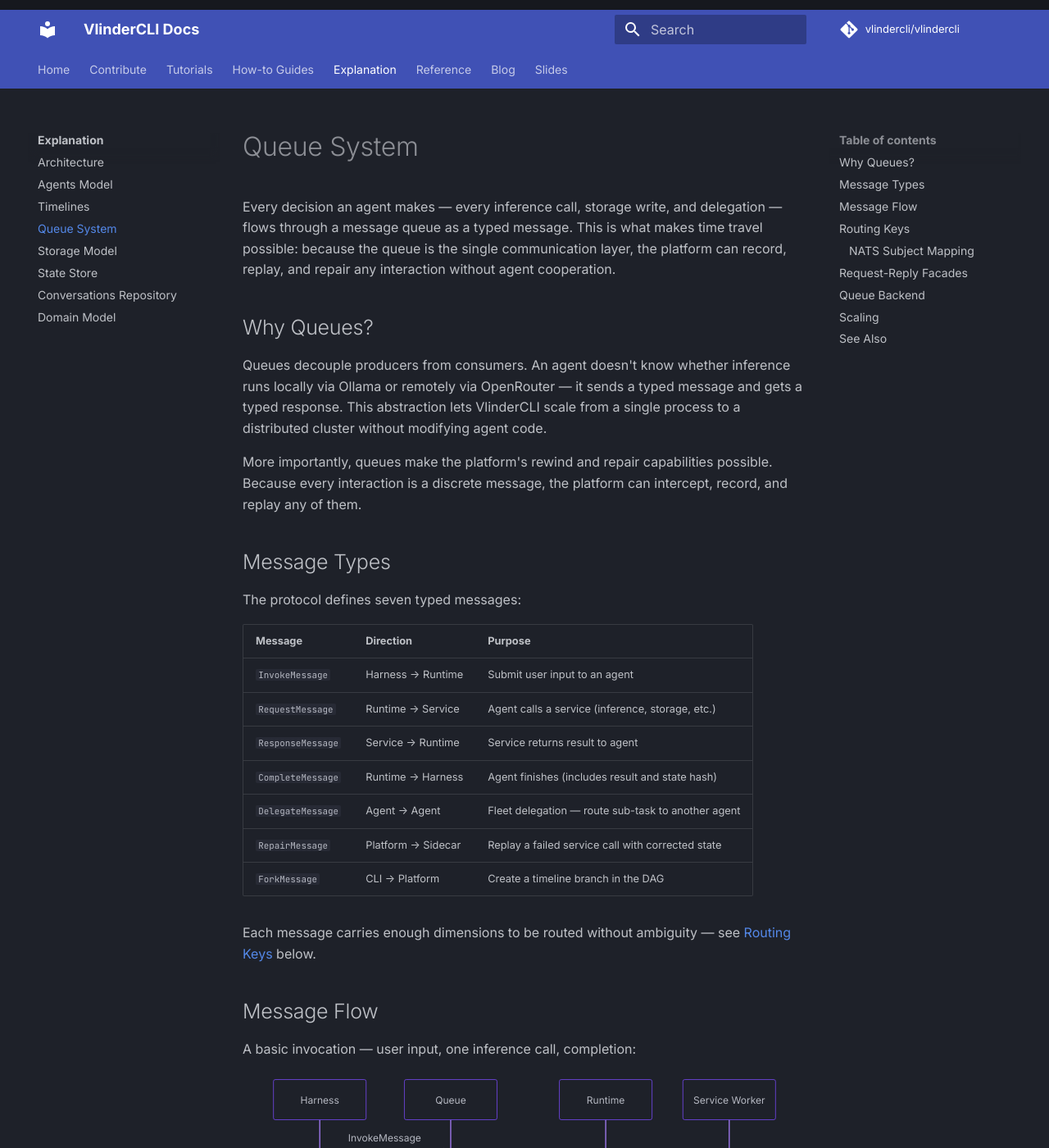
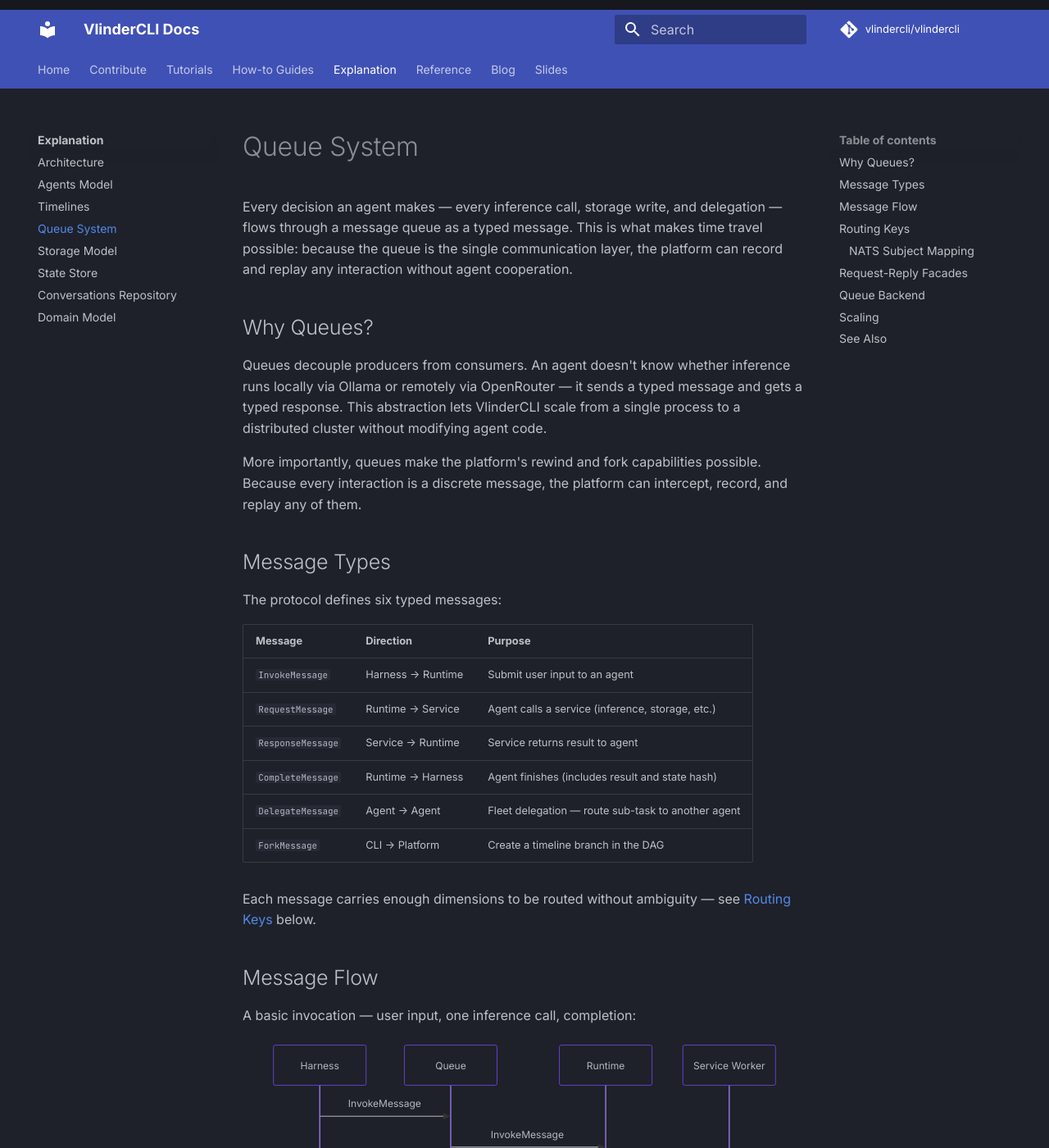
Before and after one commit to vlindercli/public-docs, an MkDocs documentation site: the page built from docs/content/explanation/queue-system.md, in a window 1280 px wide and 1400 px high. Shown: the whole window at 82% size. Built offline with MkDocs 1.6.1 and Material for MkDocs 9.7.7, drawn with Linux system fonts in a browser that asks for light colours; comment, search, counter and statistics services are not loaded; some of the changed text lies outside the part shown.

Commit message:
Remove repair references from queue system explanation

````diff
--- a/docs/content/explanation/queue-system.md
+++ b/docs/content/explanation/queue-system.md
@@ -1,16 +1,16 @@
 # Queue System
 
-Every decision an agent makes — every inference call, storage write, and delegation — flows through a message queue as a typed message. This is what makes time travel possible: because the queue is the single communication layer, the platform can record, replay, and repair any interaction without agent cooperation.
+Every decision an agent makes — every inference call, storage write, and delegation — flows through a message queue as a typed message. This is what makes time travel possible: because the queue is the single communication layer, the platform can record and replay any interaction without agent cooperation.
 
 ## Why Queues?
 
 Queues decouple producers from consumers. An agent doesn't know whether inference runs locally via Ollama or remotely via OpenRouter — it sends a typed message and gets a typed response. This abstraction lets VlinderCLI scale from a single process to a distributed cluster without modifying agent code.
 
-More importantly, queues make the platform's rewind and repair capabilities possible. Because every interaction is a discrete message, the platform can intercept, record, and replay any of them.
+More importantly, queues make the platform's rewind and fork capabilities possible. Because every interaction is a discrete message, the platform can intercept, record, and replay any of them.
 
 ## Message Types
 
-The protocol defines seven typed messages:
+The protocol defines six typed messages:
 
 | Message | Direction | Purpose |
 |---------|-----------|---------|
@@ -19,7 +19,6 @@ The protocol defines seven typed messages:
 | `ResponseMessage` | Service → Runtime | Service returns result to agent |
 | `CompleteMessage` | Runtime → Harness | Agent finishes (includes result and state hash) |
 | `DelegateMessage` | Agent → Agent | Fleet delegation — route sub-task to another agent |
-| `RepairMessage` | Platform → Sidecar | Replay a failed service call with corrected state |
 | `ForkMessage` | CLI → Platform | Create a timeline branch in the DAG |
 
 Each message carries enough dimensions to be routed without ambiguity — see [Routing Keys](#routing-keys) below.
@@ -59,25 +58,6 @@ sequenceDiagram
     Q->>E: DelegateReply
 ```
 
-A repair replays a failed service call:
-
-```mermaid
-sequenceDiagram
-    participant H as Harness
-    participant Q as Queue
-    participant S as Sidecar
-    participant W as Service Worker
-
-    H->>Q: RepairMessage
-    Q->>S: RepairMessage
-    S->>Q: RequestMessage (replayed)
-    Q->>W: RequestMessage
-    W->>Q: ResponseMessage
-    Q->>S: ResponseMessage
-    S->>Q: CompleteMessage
-    Q->>H: CompleteMessage
-```
-
 ## Routing Keys
 
 Messages are routed using `RoutingKey` — a structural enum that encodes the message direction and all routing dimensions. Collision-freedom is structural: two routing keys are equal if and only if every dimension matches.
@@ -92,7 +72,6 @@ Each variant carries the dimensions needed for unambiguous delivery:
 | `Response` | timeline, submission, service, agent, operation, sequence | Service worker → agent |
 | `Delegate` | timeline, submission, caller, target | Agent → agent |
 | `DelegateReply` | timeline, submission, caller, target, nonce | Agent → agent (reply) |
-| `Repair` | timeline, submission, harness, agent | Platform → sidecar |
 | `Fork` | timeline, submission, agent_name | CLI → platform |
 
 Every request variant deterministically maps to its reply variant. `Invoke` → `Complete`, `Request` → `Response`, `Delegate` → `DelegateReply`. Reply variants have no further replies — hops are one level deep.
@@ -115,7 +94,6 @@ vlinder.{timeline}.{submission}.{type}.{...dimensions}
 | Response | `vlinder.{timeline}.{submission}.res.{svc}.{backend}.{agent}.{op}.{seq}` |
 | Delegate | `vlinder.{timeline}.{submission}.delegate.{caller}.{target}` |
 | DelegateReply | `vlinder.{timeline}.{submission}.delegate-reply.{caller}.{target}.{nonce}` |
-| Repair | `vlinder.{timeline}.{submission}.repair.{harness}.{agent}` |
 | Fork | `vlinder.{timeline}.{submission}.fork.{agent_name}` |
 
 Workers subscribe to wildcard patterns that match their role. For example, an inference-ollama worker subscribes to `vlinder.*.*.req.*.infer.ollama.>` to receive all Ollama inference requests regardless of timeline, submission, or agent.
@@ -128,7 +106,6 @@ The `MessageQueue` trait provides convenience methods that combine send + receiv
 |--------|-------|-------------|
 | `run_agent` | `InvokeMessage` | `CompleteMessage` |
 | `call_service` | `RequestMessage` | `ResponseMessage` |
-| `repair_agent` | `RepairMessage` | `CompleteMessage` |
 
 These are used by the harness and sidecar to simplify the common request-reply pattern.
 
````
